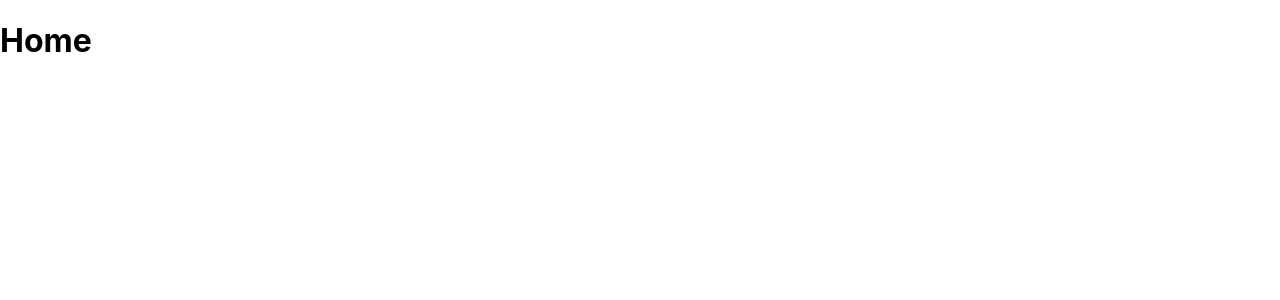
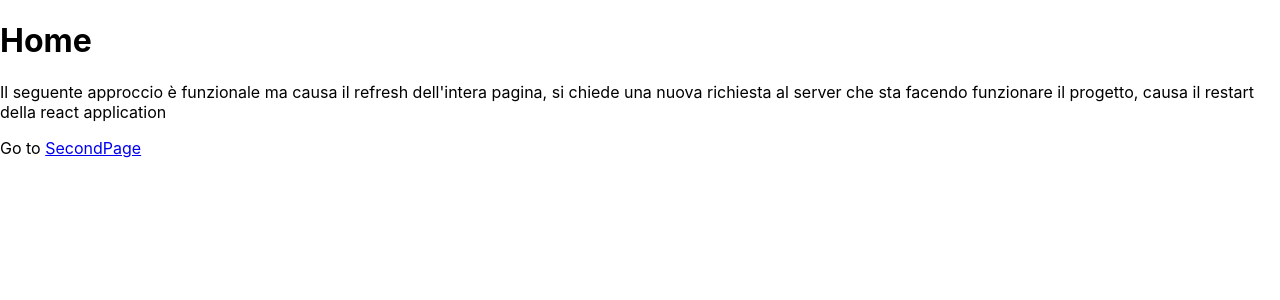
Before and after one commit to taccarlo/lezioni_react_24, a React (Create React App) app in the folder lezione06 - routing/my-app/: page / in a window 1280 px wide. Shown: the top 300 px of the page. Built offline with nearby package versions, Linux system fonts and the light colour scheme.

Commit message:
uso tag a

```diff
--- a/lezione06 - routing/my-app/src/App.js
+++ b/lezione06 - routing/my-app/src/App.js
@@ -8,6 +8,7 @@ const router = createBrowserRouter ([
   {path:'/secondPage', element: <SecondPage/>}
 
 ]);
+
 //differenti path caricano differenti pagine
 // npm install react-router-dom
 function App() {
--- a/lezione06 - routing/my-app/src/Page/Home.js
+++ b/lezione06 - routing/my-app/src/Page/Home.js
@@ -1,7 +1,14 @@
+
 function HomePage() {
   return (
     <>
       <h1>Home</h1>
+      <p>Il seguente approccio è funzionale
+         ma causa il refresh dell'intera pagina,
+         si chiede una nuova richiesta al server che
+         sta facendo funzionare il progetto,
+          causa il restart della react application</p>
+      <p>Go to <a href="/SecondPage">SecondPage</a></p>
     </>
   );
 }
```
